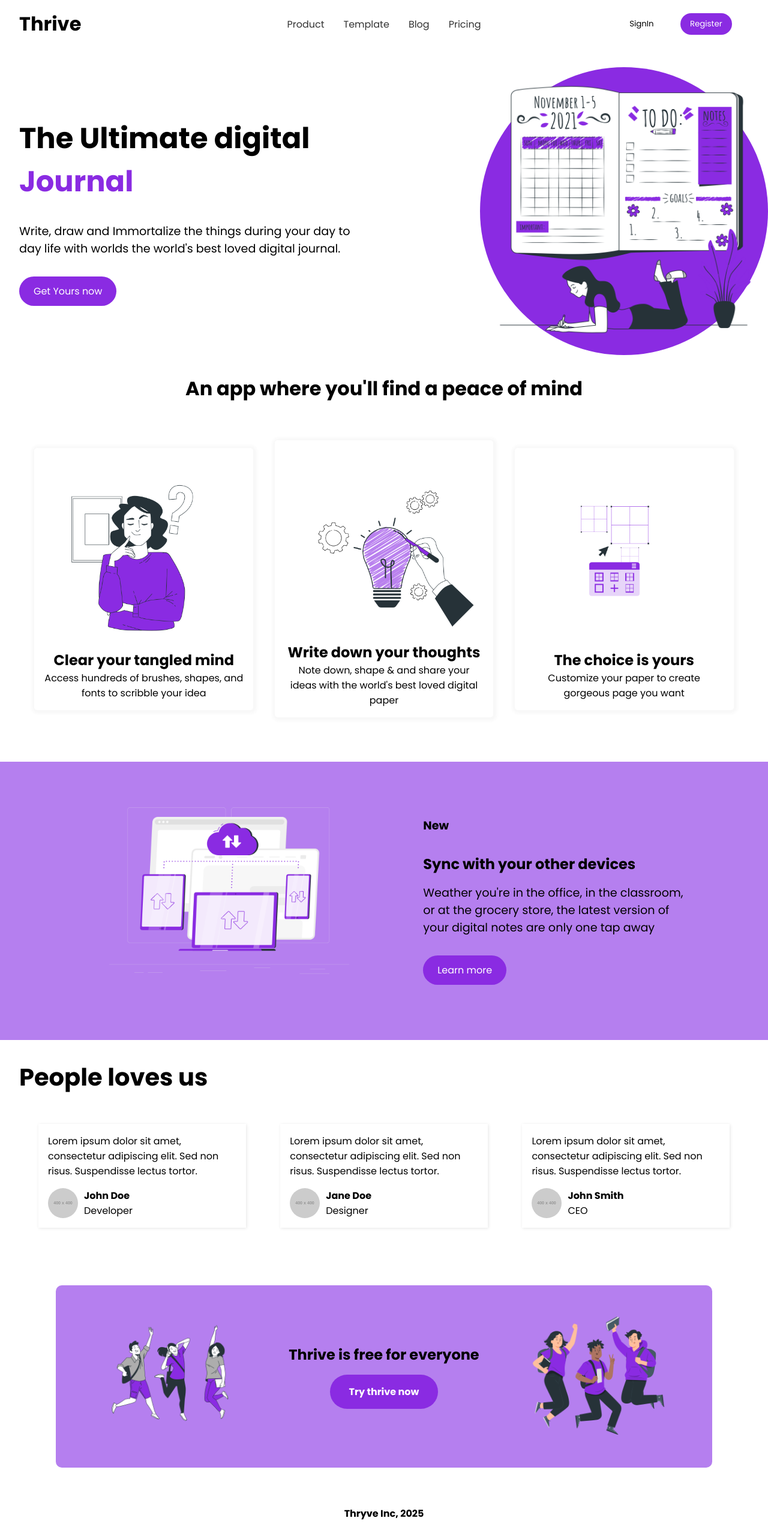
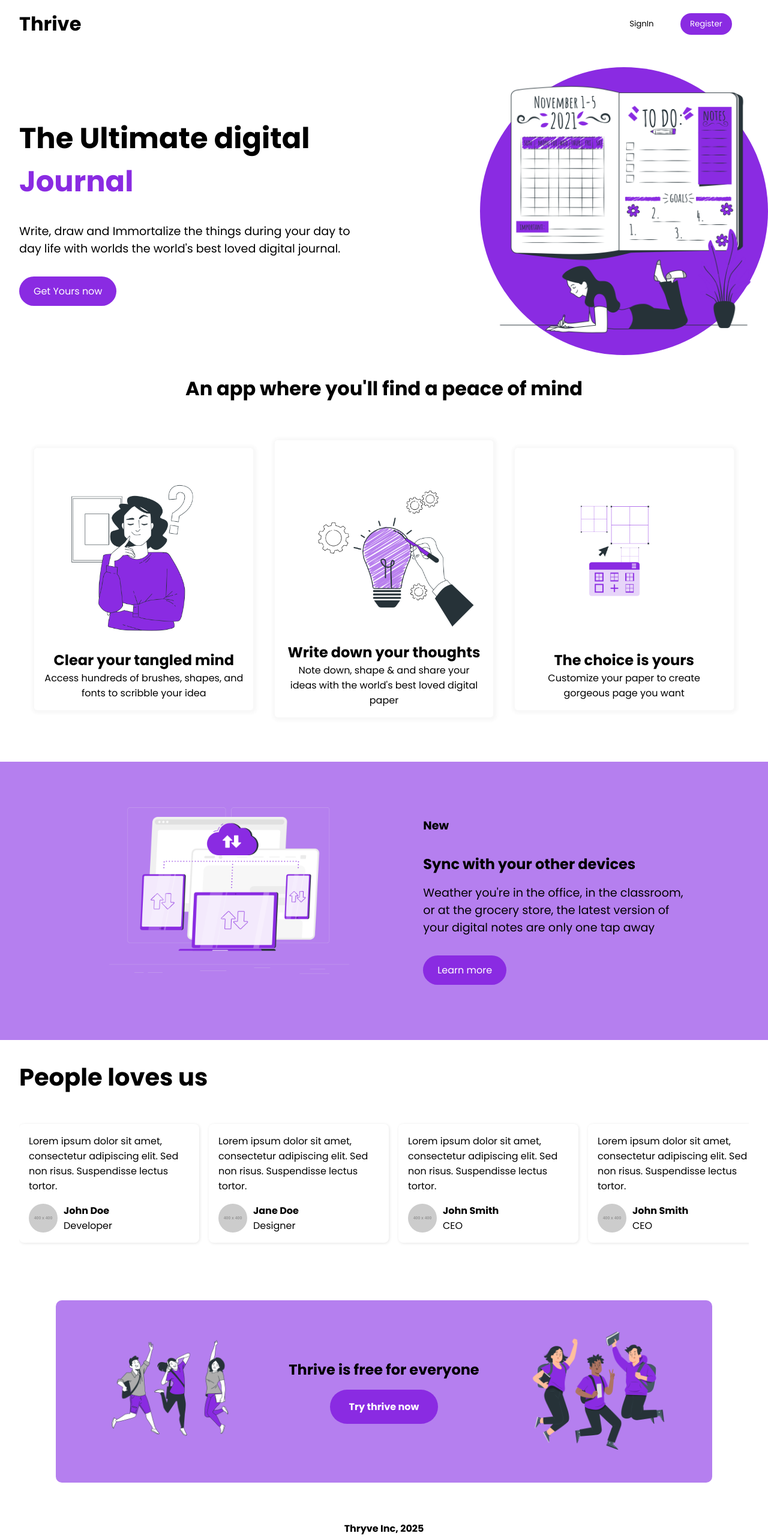
Before and after one commit to Charmingdc/Thryve, a React (Vite) app: page /landing in a window 1280 px wide. Shown: the top 2566 px of the page at 60% size. Built offline with nearby package versions, Linux system fonts and the light colour scheme.

Commit message:
Done with the responsiveness

```diff
--- a/src/components/LandingPage/CallToActionSection/CallToActionSection.css
+++ b/src/components/LandingPage/CallToActionSection/CallToActionSection.css
@@ -41,3 +41,40 @@
     width: 50%;
     max-width: 500px;
 }
+
+@media (max-width: 768px) {
+    .container {
+        flex-direction: column;
+        text-align: center;
+    }
+
+    .container .image,
+    .container .description {
+        width: 100%;
+    }
+
+    .container .image img {
+        width: 15rem;
+        height: auto;
+    }
+
+    .description {
+        padding: 1rem;
+    }
+
+    .call-to-action-btn {
+        width: 100%;
+        max-width: 300px;
+        margin: 1rem auto 0;
+    }
+}
+
+@media (max-width: 480px) {
+    .container .image img {
+        width: 12rem;
+    }
+
+    .description {
+        font-size: 0.9rem;
+    }
+}
--- a/src/components/LandingPage/CallToActionSection2/CallToActionSection2.css
+++ b/src/components/LandingPage/CallToActionSection2/CallToActionSection2.css
@@ -60,3 +60,18 @@
     height: auto;
     border-radius: 10px;
 }
+
+@media (max-width: 800px) {
+    .to-be-removed {
+        display: none !important;
+    }
+
+    .container {
+        flex-direction: column;
+        justify-content: center;
+    }
+
+    .cta .container .cta-content {
+        width: 100% !important;
+    }
+}
--- a/src/components/LandingPage/CallToActionSection2/CallToActionSection2.jsx
+++ b/src/components/LandingPage/CallToActionSection2/CallToActionSection2.jsx
@@ -10,7 +10,7 @@
                     <h2>Thrive is free for everyone</h2>
                     <button>Try thrive now</button>
                 </div>
-                <div className="cta-content">
+                <div className="cta-content to-be-removed">
                     <img src="src/assets/LandingPageAssets/free-for-everyone-two.png" />
                 </div>
             </div>
--- a/src/components/LandingPage/FeaturesSection/FeaturesSection.css
+++ b/src/components/LandingPage/FeaturesSection/FeaturesSection.css
@@ -45,3 +45,13 @@
     width: 20rem;
     height: 20rem;
 }
+
+@media (max-width: 800px) {
+    .features-section .container {
+        flex-direction: column;
+    }
+
+    .features-section .container .feature {
+        width: 100%;
+    }
+}
--- a/src/components/LandingPage/Header/Header.css
+++ b/src/components/LandingPage/Header/Header.css
@@ -21,27 +21,6 @@
 .logo-container .logo {
     font-size: 2rem;
     font-weight: bold;
-}
-
-.nav {
-    display: flex;
-    align-items: center;
-}
-
-.nav-links {
-    display: flex;
-    list-style: none;
-    justify-content: space-between;
-    width: 60%;
-}
-
-.nav-links li {
-    margin: 0 1rem;
-}
-
-.nav-links a {
-    text-decoration: none;
-    color: #333;
 }
 
 .auth-buttons {
@@ -72,3 +51,9 @@
 .auth-buttons .register-btn:hover {
     background-color: var(--lighter-color);
 }
+
+@media (max-width: 800px) {
+    .auth-buttons .signin-btn {
+        display: none;
+    }
+}
--- a/src/components/LandingPage/Header/Header.jsx
+++ b/src/components/LandingPage/Header/Header.jsx
@@ -6,14 +6,6 @@
         <div className="logo-container">
               <h1 className="logo">Thrive</h1>
         </div>
-        <nav className="nav">
-            <ul className="nav-links">
-                <li className="link"><a href="#">Product</a></li>
-                <li className="link"><a href="#">Template</a></li>
-                <li className="link"><a href="#">Blog</a></li>
-                <li className="link"><a href="#">Pricing</a></li>
-            </ul>
-        </nav>
         <div className="auth-buttons">
             <button className="signin-btn">SignIn</button>
             <button className="register-btn">Register</button>
--- a/src/components/LandingPage/HeroSection/HeroSection.css
+++ b/src/components/LandingPage/HeroSection/HeroSection.css
@@ -63,3 +63,16 @@
 .description button:hover {
     background-color: var(--lighter-color);
 }
+
+@media (max-width: 800px) {
+    .hero-image {
+        display: none;
+        justify-content: center;
+        align-items: center;
+    }
+
+    .description {
+        width: 100%;
+        align-items: center;
+    }
+}
--- a/src/components/LandingPage/TestimonialsSection/TestimonialsSection.css
+++ b/src/components/LandingPage/TestimonialsSection/TestimonialsSection.css
@@ -2,6 +2,7 @@
     display: flex;
     flex-direction: column;
     padding: 2rem;
+    overflow-x: hidden;
 }
 
 .testimonials-section h2 {
@@ -9,31 +10,49 @@
     margin-bottom: 1rem;
 }
 
-.testimonials-section .testimonials {
+.testimonials {
     display: flex;
-    width: 100%;
-    justify-content: space-between;
-    padding: 2rem;
+    gap: 1rem;
+    overflow-x: auto;
+    padding: 2rem 0;
+    scrollbar-width: thin;
+    scrollbar-color: #ccc transparent;
+}
+
+.testimonials::-webkit-scrollbar {
+    height: 8px;
+    /* Horizontal scrollbar height */
+}
+
+.testimonials::-webkit-scrollbar-thumb {
+    background-color: #ccc;
+    border-radius: 4px;
+}
+
+.testimonials::-webkit-scrollbar-track {
+    background-color: transparent;
 }
 
 .testimonials .testimonial {
-    width: 30%;
+    flex: 0 0 300px;
     display: flex;
     flex-direction: column;
     box-shadow: 1px 1px 5px rgba(0, 0, 0, 0.1);
     padding: 1rem;
     gap: 1rem;
+    background-color: #fff;
+    border-radius: 8px;
 }
-
 
 .testimonial-author {
     display: flex;
+    justify-content: center;
     align-items: center;
+    align-self: flex-start;
 }
 
-.testimonials .testimonial img {
-    width: 50px;
-    height: 50px;
+.testimonial-author img {
+    width: 3rem;
+    height: 3rem;
     border-radius: 50%;
-    object-fit: cover;
 }
--- a/src/components/LandingPage/TestimonialsSection/TestimonialsSection.jsx
+++ b/src/components/LandingPage/TestimonialsSection/TestimonialsSection.jsx
@@ -23,6 +23,18 @@
           image="https://via.placeholder.com/400"
           title="CEO"
         />
+        <Testimonial
+          text="Lorem ipsum dolor sit amet, consectetur adipiscing elit. Sed non risus. Suspendisse lectus tortor."
+          author="John Smith"
+          image="https://via.placeholder.com/400"
+          title="CEO"
+        />
+        <Testimonial
+          text="Lorem ipsum dolor sit amet, consectetur adipiscing elit. Sed non risus. Suspendisse lectus tortor."
+          author="John Smith"
+          image="https://via.placeholder.com/400"
+          title="CEO"
+        />
       </div>
     </section>
   );
```
Also changed, not shown: src/components/LandingPage/TestimonialsSection/Testimonial.jsx (+4 -4 lines).
